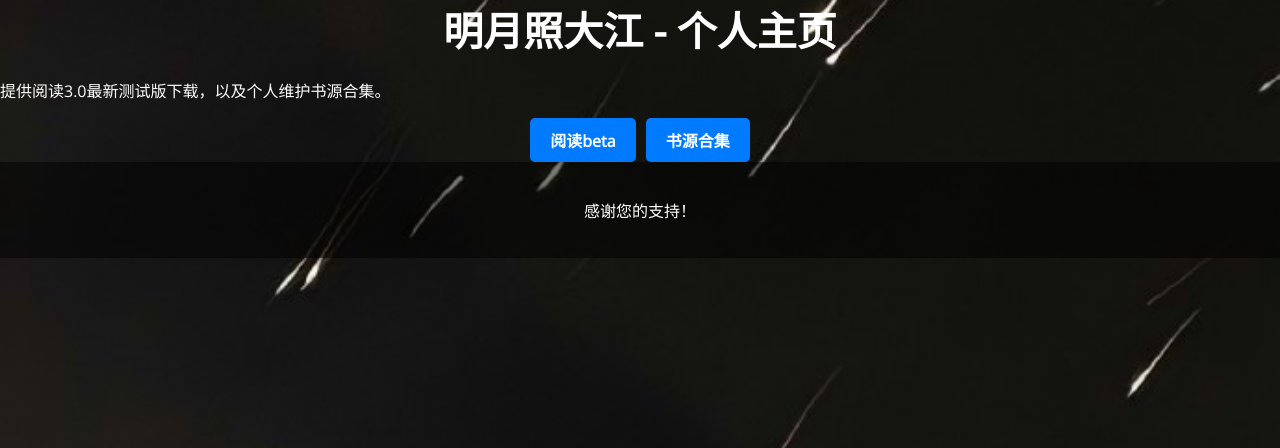
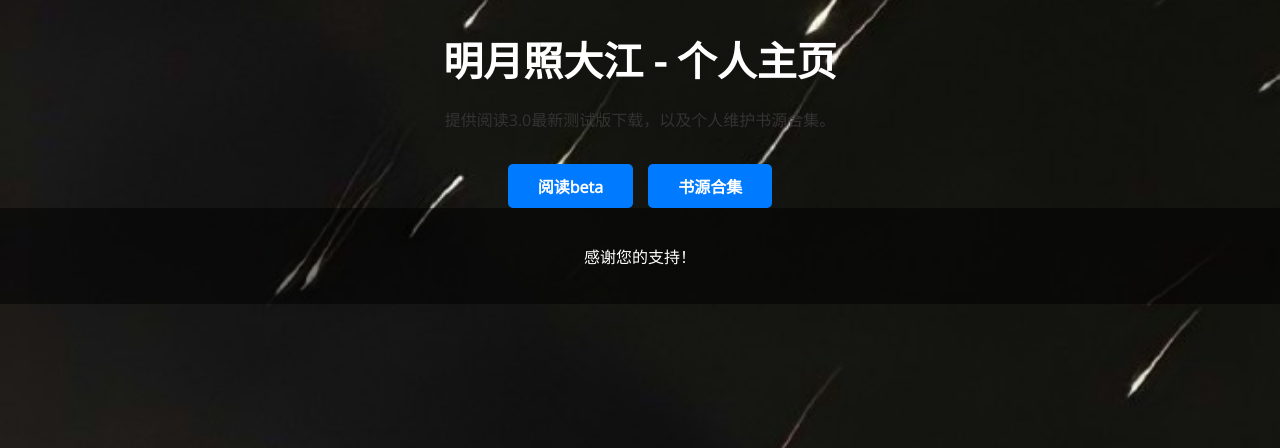
Before and after one commit to sky-bbk/skybook, a PHP site: page / in a window 1280 px wide. Shown: the part 96-544 px from the top of the page. Run offline with PHP 8.4, Linux system fonts and the light colour scheme.

Commit message:
Update styles.css

```diff
--- a/styles.css
+++ b/styles.css
@@ -30,40 +30,47 @@ nav a {
     font-weight: bold;
 }
 
-h1 {
-    text-align: center; /* 使标题文本居中 */
-    margin-top: 0; /* 可以设置上边距为0或根据需要调整 */
-    margin-bottom: 20px; /* 设置下边距，根据需要调整 */
-    font-size: 2.5em; /* 根据需要调整标题的字体大小 */
-    color: #ffffff; /* 标题文字颜色，这里假设与背景形成对比 */
+#home h1 {
+    text-align: center;
+    margin-top: 30px; /* 根据你的页面布局调整 */
+    margin-bottom: 20px; /* 根据你的页面布局调整 */
+    font-size: 2.5em; /* 根据需要调整字体大小 */
+}
+
+#home p {
+    text-align: center; /* 段落文本居中 */
+    font-size: 1em; /* 根据需要调整字体大小 */
+    max-width: 600px; /* 限制段落最大宽度，提高可读性 */
+    margin: 0 auto 30px; /* 段落居中并设置下边距 */
+    line-height: 1.6; /* 行高，提高文本可读性 */
+    color: #333; /* 文本颜色，根据背景色调整 */
 }
 
 .download-buttons {
-    display: flex; /* 使用flex布局以使按钮水平排列 */
-    justify-content: center; /* 按钮居中显示 */
-    gap: 10px; /* 按钮之间的间隔 */
+    display: flex;
+    justify-content: center; /* 按钮水平居中 */
+    gap: 15px; /* 按钮之间的间隔 */
+    margin-top: 20px; /* 按钮与上文内容的距离 */
 }
 
 .download-button {
-    padding: 10px 20px; /* 按钮内边距 */
-    font-size: 16px; /* 字体大小 */
+    padding: 10px 30px; /* 按钮内边距 */
+    font-size: 1em; /* 字体大小 */
     font-weight: bold; /* 字体加粗 */
     color: #ffffff; /* 文字颜色 */
     background-color: #007bff; /* 按钮背景颜色 */
     border: none; /* 无边框 */
     border-radius: 5px; /* 圆角边框 */
-    text-align: center; /* 文字居中 */
     text-decoration: none; /* 去除下划线 */
-    transition: background-color 0.3s; /* 背景颜色变化的过渡效果 */
+    transition: background-color 0.3s; /* 鼠标悬停时颜色变化的过渡效果 */
+    cursor: pointer; /* 鼠标悬停时显示指针手势 */
 }
 
-.download-button:hover {
-    background-color: #0056b3; /* 鼠标悬停时的背景颜色 */
-}
-
+.download-button:hover,
 .download-button:focus {
-    outline: none; /* 去除焦点轮廓 */
-    box-shadow: 0 0 0 2px rgba(0, 123, 255, 0.5); /* 焦点时的边框阴影 */
+    background-color: #0056b3; /* 鼠标悬停或聚焦时的背景颜色 */
+    text-decoration: none; /* 去除悬停时的下划线 */
+    outline: none; /* 去除聚焦轮廓 */
 }
 
 @media (max-width: 768px) {
```
